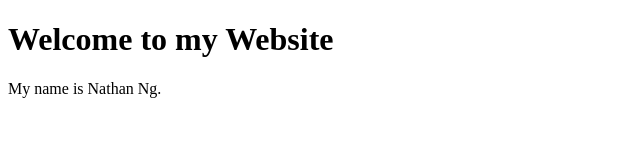
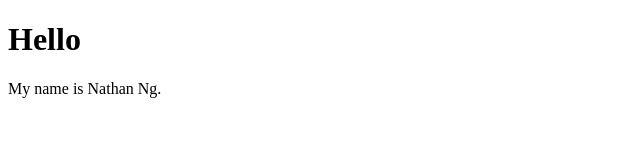
Before and after one commit to nng9/nng9.github.io, a plain HTML site: page index.htm in a window 1280 px wide. Shown: the whole page, without its empty margins (0-640 px from the left). Drawn offline with Linux system fonts and the light colour scheme.

Commit message:
Update index.htm

```diff
--- a/index.htm
+++ b/index.htm
@@ -2,7 +2,7 @@
 <html>
 <body>
 
-<h1>Welcome to my Website</h1>
+<h1>Hello</h1>
 
 <p>My name is Nathan Ng.</p>
 
```
